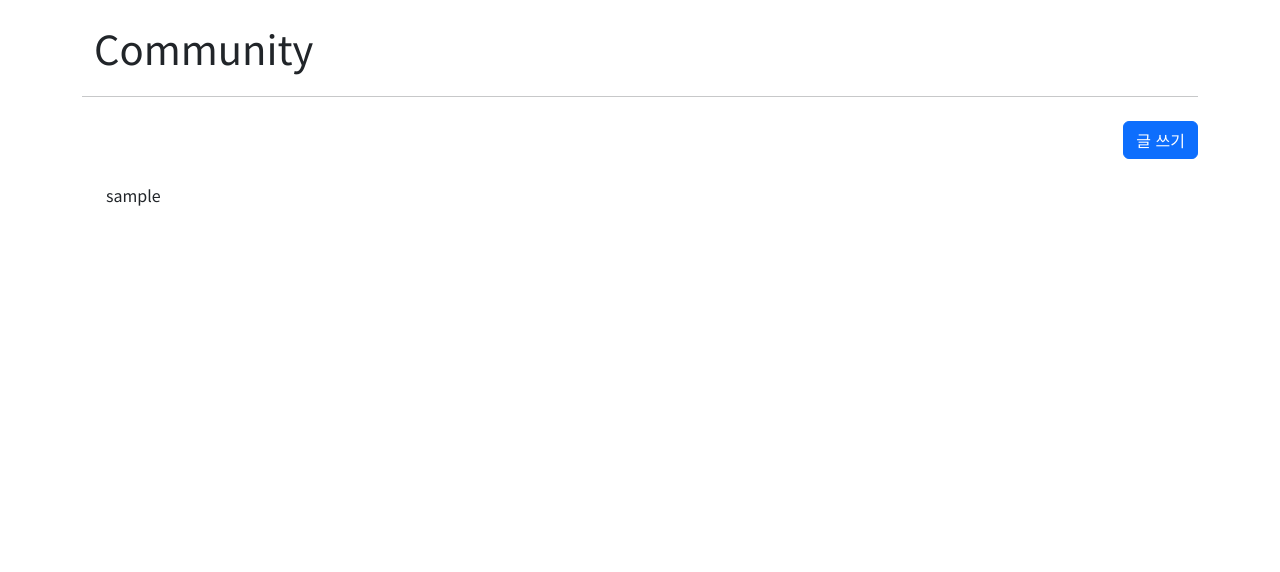
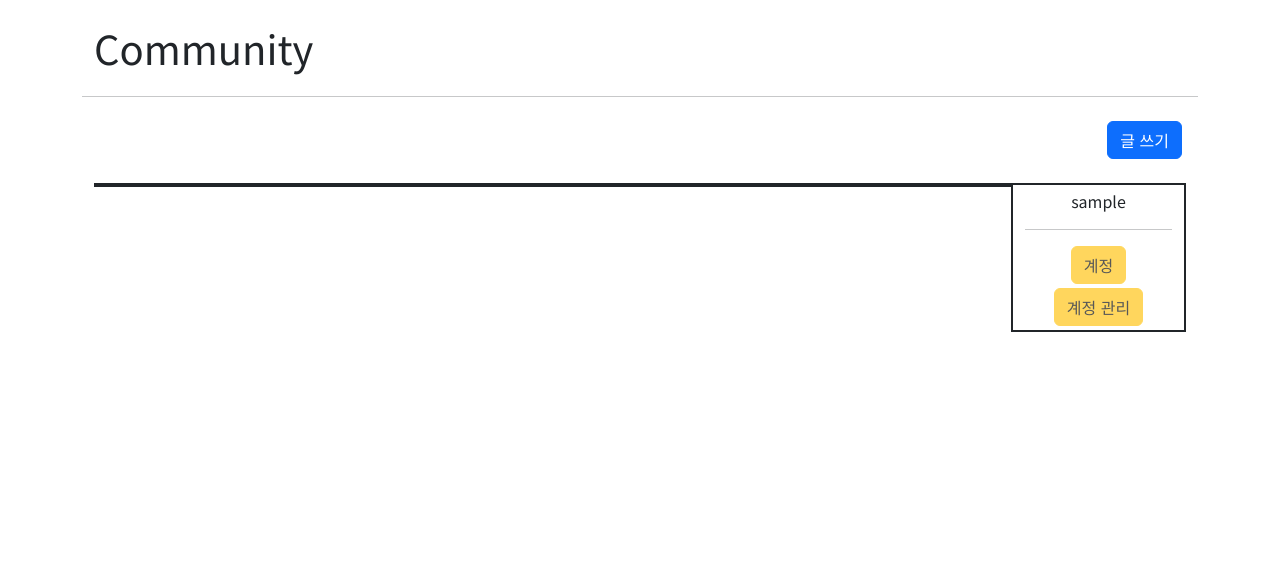
Before and after one commit to snnzzoo/221027-Pair, a Django app: page /articles/ in a window 1280 px wide. Shown: the part 56-628 px from the top of the page. Run offline with Django 3.2, Linux system fonts and the light colour scheme; the visitor is signed in with stand-in values (Sample User, id 1); data that the repository does not hold is empty; some libraries are stand-ins or nearby versions.

Commit message:
articles border추가/내용 보충

```diff
--- a/articles/templates/articles/index.html
+++ b/articles/templates/articles/index.html
@@ -6,20 +6,20 @@
   <h1>Community</h1>
 </div>
 <hr>
-<div class="d-flex justify-content-end my-4">
+<div class="d-flex justify-content-end my-4 mx-3">
   {% if request.user.is_authenticated %}
   <a href="{% url 'articles:create' %}" class="btn btn-primary">글 쓰기</a>
   {% endif %}
 </div>
 <!-- content -->
 <div class="flex-wrap my-3">
-  <main class="container d-flex">
-    <section class="float-left">
+  <main class="container d-flex justify-content-around">
+    <section class="container float-left" style="width: 85%; height: auto;">
       <article class="d-block">
-        <div class="row">
+        <div class="row border border-dark border-2">
           {% for article in articles %}
           <div class="col-4 d-block">
-            <div class="card text-center w-75">
+            <div class="card text-center w-75 my-2">
               {% if article.image %}
               <img src="{{ article.image.url }}" class="card-img-top" alt="...">
               {% else %}
@@ -27,8 +27,11 @@
               {% endif %}
               <div class="card-body">
                 <h5 class="card-title card_color">{{ article.title }}</h5>
-                <p class="text-muted"><a href="{% url 'accounts:detail' article.user.pk %}">{{ article.user.username
-                    }}</a></p>
+                <p class="text-muted">
+                  <a href="{% url 'accounts:detail' article.user.pk %}" class="text-dark text-decoration-none">
+                    {{ article.user.username }}
+                  </a>
+                </p>
                 <a href="{% url 'articles:detail' article.pk %}" class="btn btn-outline-primary my-3">CHECK</a>
               </div>
             </div>
@@ -39,13 +42,27 @@
     </section>
     <section class="float-right">
       <article class="d-block">
-        <div class="container">
-          <div class="h-50 border-1 border-dark">
-            <div class="justify-content-center">
+        <div class="container border border-dark border-2">
+          <div class="h-50">
+            <div class="justify-content-center align-middle mt-1">
               {% if request.user.is_authenticated %}
-              <p>{{ request.user }}</p>
+              <p class="text-center">{{ request.user }}</p>
               {% else %}
               <a href="{% url 'accounts:login' %}" class="btn btn-outline-warning">로그인하세요.</a>
+              {% endif %}
+            </div>
+            <hr>
+            <div class="justify-content-center text-center">
+              {% if request.uesr.is_authenticated %}
+              <span>
+                <a href="{% url 'accounts:detail' user.pk %}" class="btn btn-warning">계정</a>
+                <a href="{% url 'accounts:update' %}" class="btn btn-warning my-1">계정 관리</a>
+              </span>
+              {% else %}
+              <span>
+                <button class="btn btn-warning" disabled>계정</button>
+                <button class="btn btn-warning my-1" disabled>계정 관리</button>
+              </span>
               {% endif %}
             </div>
           </div>
--- a/articles/views.py
+++ b/articles/views.py
@@ -38,7 +38,7 @@ def detail(request, pk):
     comment_form = CommentForm()
     context = {
         "article": article,
-        "comments": article.comment_set_all(),
+        "comments": article.comment_set.all(),
         "comment_form": comment_form,
     }
     return render(request, "articles/detail.html", context)
```
Also changed, not shown: articles/templates/articles/detail.html (+32 -13 lines), articles/templates/articles/form.html (+5 -5 lines), image/images/399236_snow-effect-png.jpg (added).
